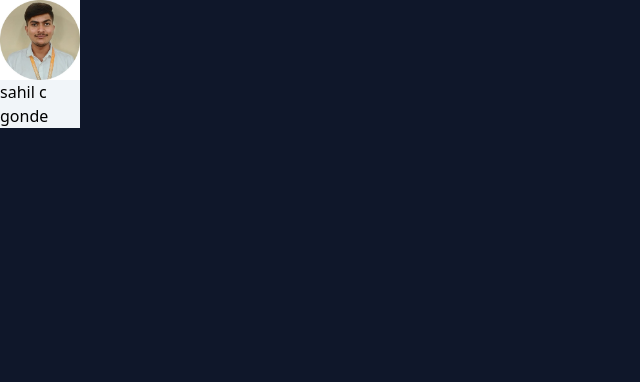
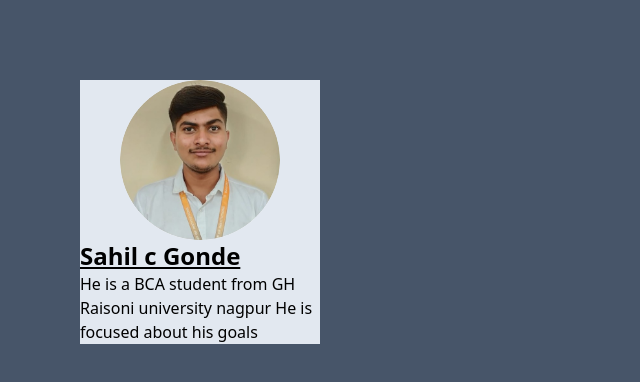
Before and after one commit to sahilgonde/practise-tailwind-css, a website: page pages/index.html in a window 1280 px wide. Shown: the whole page, without its empty margins (0-640 px from the left). Drawn offline with nearby package versions, Linux system fonts and the light colour scheme.

Commit message:
added images and card detail

```diff
--- a/pages/index.html
+++ b/pages/index.html
@@ -7,14 +7,16 @@
     <link rel="stylesheet" href="style.css">
     <script src="https://cdn.tailwindcss.com"></script>
 </head>
-<body class="bg-slate-900">
-    <div class="bg-slate-200 max-h-20 max-w-20">
+<body class="bg-slate-600">
+    <div class="pl-20 pt-20">
+    <div class="bg-slate-200 max-h-80 max-w-60 ">
         <div>
-<img src="sahil.jpg" alt="sahil image" class="h-20 w-20">
+<img src="sahil.jpg" alt="Sahil image" class="h-40 w-40  mx-auto rounded-full">
         </div>
         <div>
-<h1 class="bg-slate-100"> sahil c gonde</h1>
-        </div>
+<h1 class=" font-semibold underline text-2xl"> Sahil c Gonde</h1>
+<p class=""> He is a BCA student from GH Raisoni university nagpur  He is focused about his goals</p>
+        </div>   </div>
 
     </div>
 </body>
```
